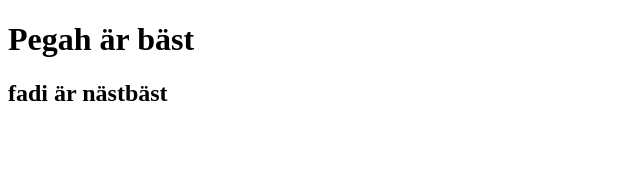
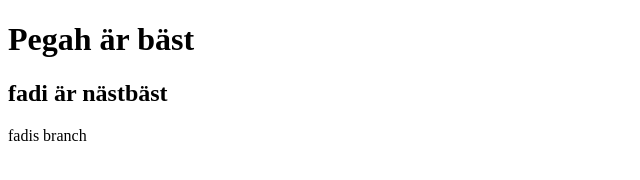
Before and after one commit to Fadi-Jawhar/teamwork, a plain HTML site: page index.html in a window 1280 px wide. Shown: the whole page, without its empty margins (0-640 px from the left). Drawn offline with Linux system fonts and the light colour scheme.

Commit message:
added p tag

```diff
--- a/index.html
+++ b/index.html
@@ -8,5 +8,6 @@
 <body>
     <h1>Pegah är bäst</h1>
     <h2>fadi är nästbäst</h2>
+    <p>fadis branch</p>
 </body>
 </html>
```
